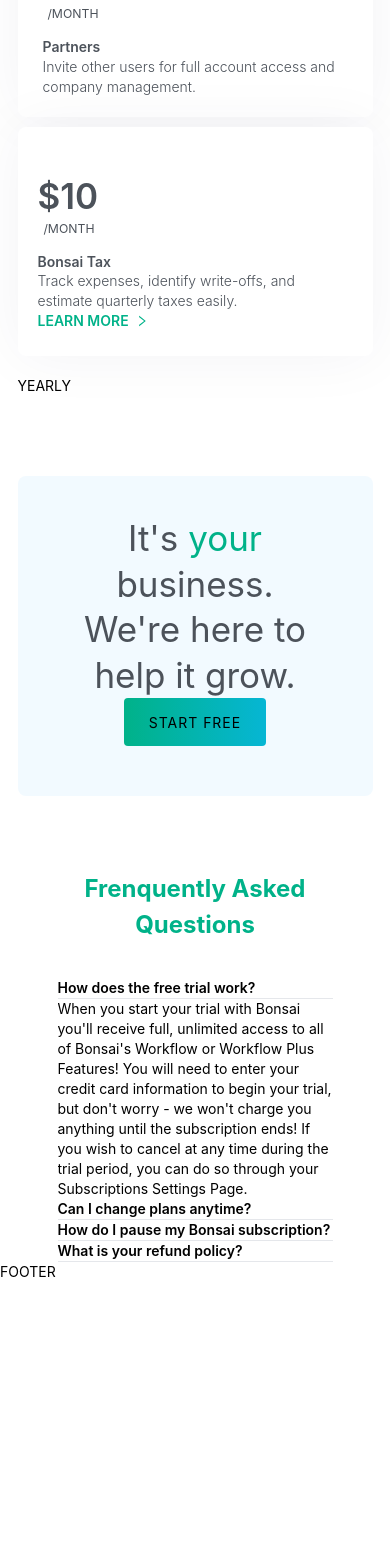
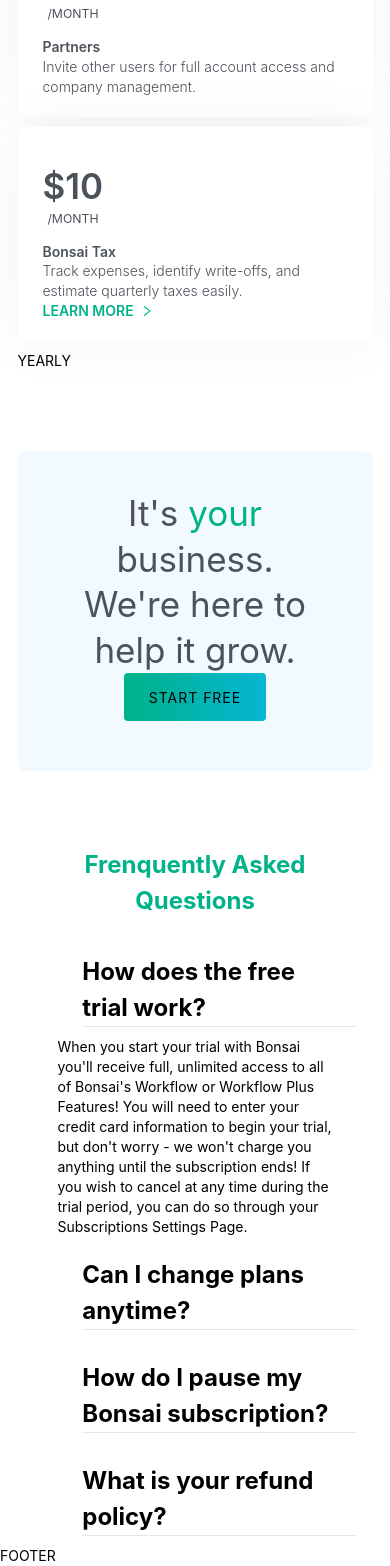
Before and after one commit to NicoH22/FE2_Bonsai, a Next.js app: page / in a window 390 px wide. Shown: the part 3153-4719 px from the top of the page. Before the commit the page ends 4435 px from the top, so only its background shows below. Built offline with nearby package versions, Linux system fonts and the light colour scheme; a small style sheet from the web is missing.

Commit message:
fixed responsive1

```diff
--- a/pages/index.js
+++ b/pages/index.js
@@ -528,10 +528,10 @@
                   </div>
                   {/* ADDONBOX */}
                   <div
-                    className="!bg-scroll maxms:px-[25px] maxmd:px-[20px] flex-col-reverse
-                  flex-wrap items-start content-start maxlg:px-[40px] flex mb-[20px]
-                  px-[40px] pt-[30px] pb-[25px] content-between rounded-[8px]
-                  bg-[#fff] shadow-[0_0_60px_rgb(2,4,69,0.05)]"
+                    className="maxmd:py-[20px] mb-[10px] pt-[10px] px-[40px] pb-[5px]
+                    !bg-scroll maxxs:px-[25px] maxmd:flex-col-reverse flex-wrap items-start
+                    content-start maxlg:px-[40px] flex justify-between rounded-[8px] bg-[#fff]
+                    shadow-[0_0_60px_0_rgb(2,4,69,0.05)]"
                   >
                     <div className="!bg-scroll maxmd:w-full w-[80%] max-w-[600px]">
                       <div
@@ -616,15 +616,20 @@
             <div className="!bg-scroll w-full max-w-[58rem] mx-auto">
               <div className="mx-0 my-[2.5rem]">
                 <h2
-                  className="!bg-scroll text-[#00b289] text-center maxmd:text-[24px] leading-[36px]
-                mt-[20px] mb-[10px] font-bold"
+                  className="!bg-scroll text-[#00b289] text-center maxmd:text-[24px] maxmd:leading-[36px]
+                mt-[36px] mt-[20px] mb-[10px] text-[32px] leading-[38px] font-bold"
                 >
                   Frenquently Asked Questions
                 </h2>
               </div>
               <Fragment>
                 <Accordion open={open === 1}>
-                  <AccordionHeader onClick={() => handleOpen(1)}>
+                  <AccordionHeader
+                    onClick={() => handleOpen(1)}
+                    className="maxxs:mr-[20px] maxxs:pr-[20px] maxms:mx-[9%]
+                  mx-[9%] maxmd:text-left maxmd:text-[24px] maxmd:leading-[36px] mt-[20px] font-bold
+                  mb-[10px] text-[24px] leading-[38px]"
+                  >
                     How does the free trial work?
                   </AccordionHeader>
                   <AccordionBody
@@ -642,7 +647,12 @@
                   </AccordionBody>
                 </Accordion>
                 <Accordion open={open === 2}>
-                  <AccordionHeader onClick={() => handleOpen(2)}>
+                  <AccordionHeader
+                    onClick={() => handleOpen(2)}
+                    className="maxxs:mr-[20px] maxxs:pr-[20px] maxms:mx-[9%]
+                  mx-[9%] maxmd:text-left maxmd:text-[24px] maxmd:leading-[36px] mt-[20px] font-bold
+                  mb-[10px] text-[24px] leading-[38px]"
+                  >
                     Can I change plans anytime?
                   </AccordionHeader>
                   <AccordionBody>
@@ -653,7 +663,12 @@
                   </AccordionBody>
                 </Accordion>
                 <Accordion open={open === 3}>
-                  <AccordionHeader onClick={() => handleOpen(3)}>
+                  <AccordionHeader
+                    onClick={() => handleOpen(3)}
+                    className="maxxs:mr-[20px] maxxs:pr-[20px] maxms:mx-[9%]
+                  mx-[9%] maxmd:text-left maxmd:text-[24px] maxmd:leading-[36px] mt-[20px] font-bold
+                  mb-[10px] text-[24px] leading-[38px]"
+                  >
                     How do I pause my Bonsai subscription?
                   </AccordionHeader>
                   <AccordionBody>
@@ -669,7 +684,12 @@
                   </AccordionBody>
                 </Accordion>
                 <Accordion open={open === 4}>
-                  <AccordionHeader onClick={() => handleOpen(4)}>
+                  <AccordionHeader
+                    onClick={() => handleOpen(4)}
+                    className="maxxs:mr-[20px] maxxs:pr-[20px] maxms:mx-[9%]
+                  mx-[9%] maxmd:text-left maxmd:text-[24px] maxmd:leading-[36px] mt-[20px] font-bold
+                  mb-[10px] text-[24px] leading-[38px]"
+                  >
                     What is your refund policy?
                   </AccordionHeader>
                   <AccordionBody>
```
